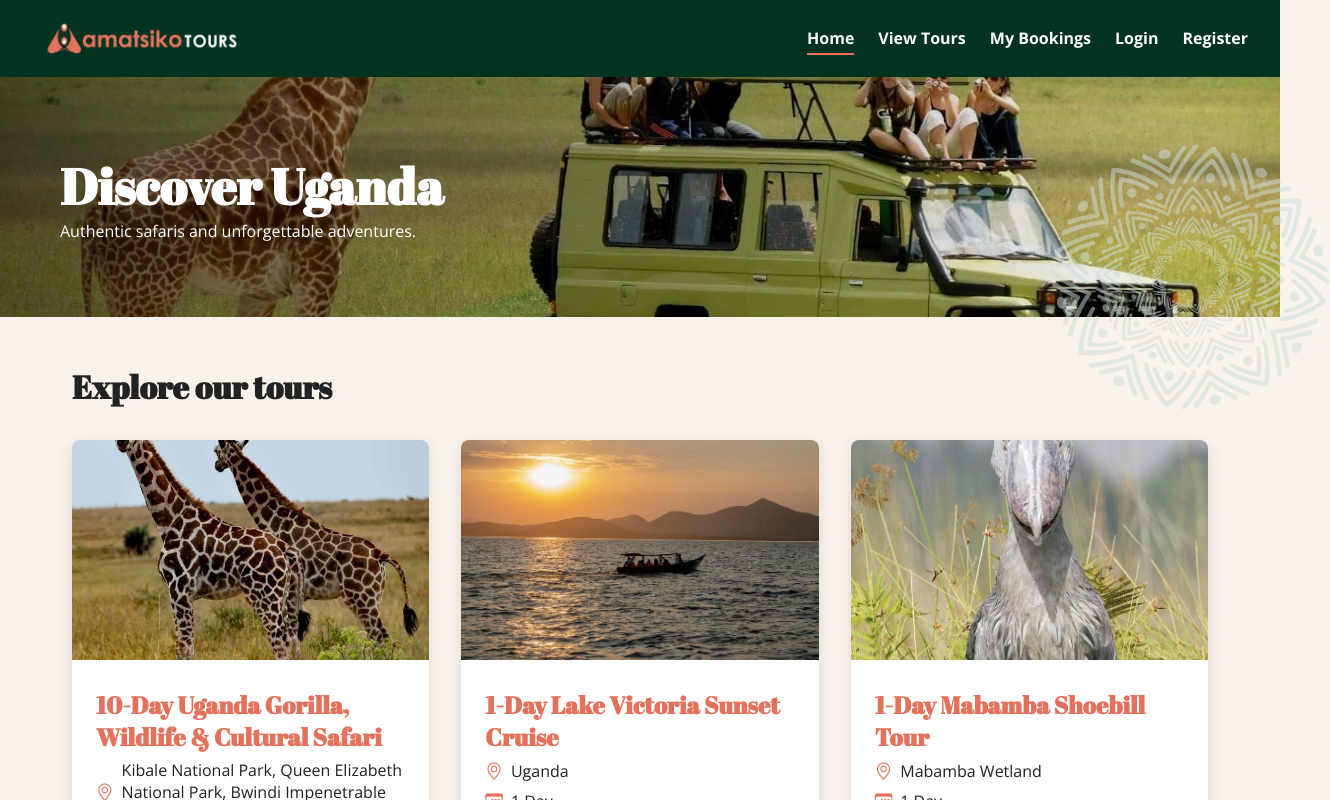
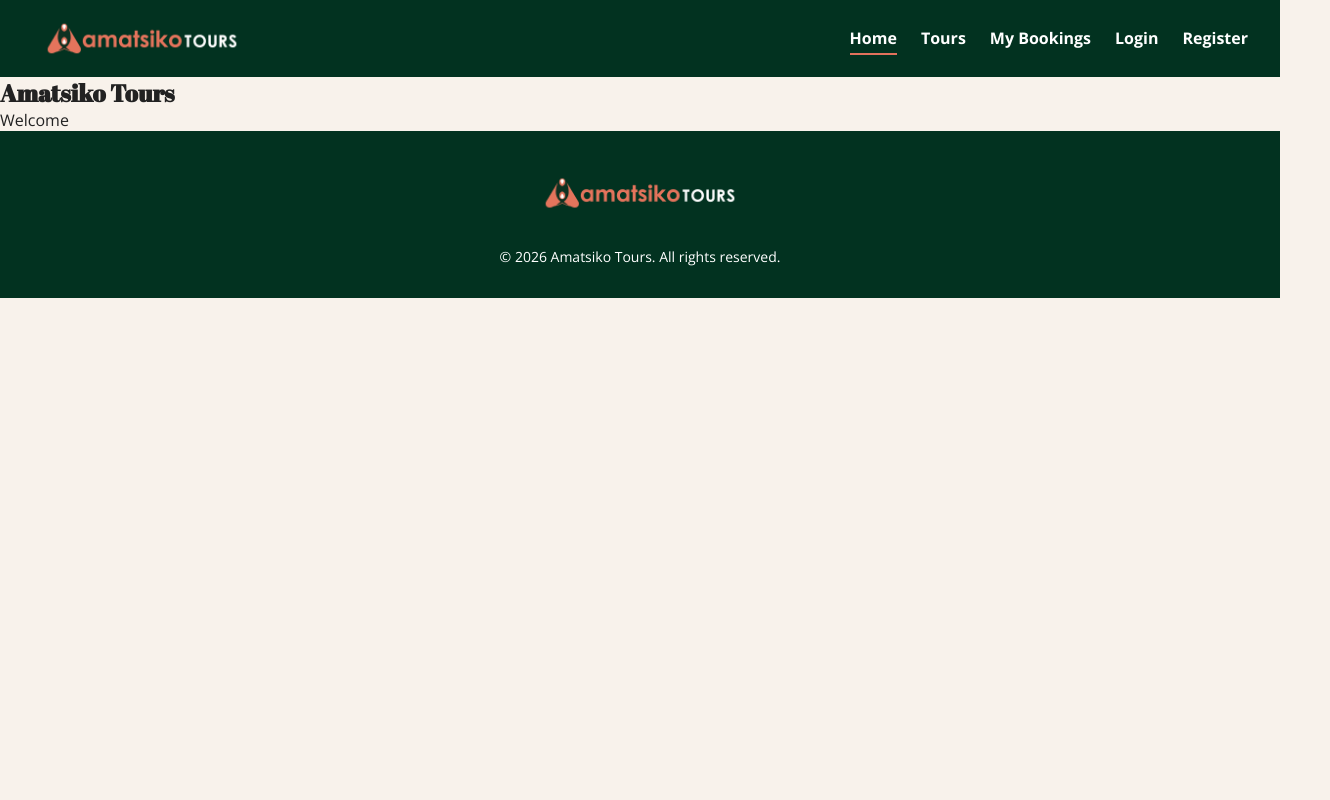
Before and after one commit to JenniePowell/Amatsiko_Tours_Booking, a React (Vite) app: page / in a window 1280 px wide. Shown: the top 800 px of the page, 1330 px wide, since content can reach past the window. Built offline with nearby package versions, Linux system fonts and the light colour scheme.

Commit message:
added new pages

```diff
--- a/src/App.jsx
+++ b/src/App.jsx
@@ -1,6 +1,7 @@
 import { Routes, Route } from "react-router-dom";
 import Nav from "./components/Nav";
 import Footer from "./components/Footer";
+import Home from "./pages/Home";
 import Tours from "./pages/Tours";
 import Login from "./pages/Login";
 import Register from "./pages/Register";
@@ -13,7 +14,8 @@ function App() {
 
         <main className="main-content">
           <Routes>
-            <Route path="/" element={<Tours />} />
+            <Route path="/" element={<Home />} />
+            <Route path="/tours" element={<Tours />} />
             <Route path="/login" element={<Login />} />
             <Route path="/register" element={<Register />} />
             <Route path="/my-bookings" element={<MyBookings />} />
--- a/src/components/Nav.jsx
+++ b/src/components/Nav.jsx
@@ -10,7 +10,7 @@ function Nav() {
 
         <div className='nav-links'>
           <NavLink to="/" end>Home</NavLink>
-          <NavLink to="/tours">View Tours</NavLink>
+          <NavLink to="/tours">Tours</NavLink>
           <NavLink to="/my-bookings">My Bookings</NavLink>
           <NavLink to="/login">Login</NavLink>
           <NavLink to="/register">Register</NavLink>
--- a/src/pages/Home.jsx
+++ b/src/pages/Home.jsx
@@ -0,0 +1,10 @@
+function Home() {
+  return (
+    <section>
+      <h1>Amatsiko Tours</h1>
+      <p>Welcome</p>
+    </section>
+  );
+}
+
+export default Home;
```
Also changed, not shown: src/pages/TourDetails.jsx (added).
